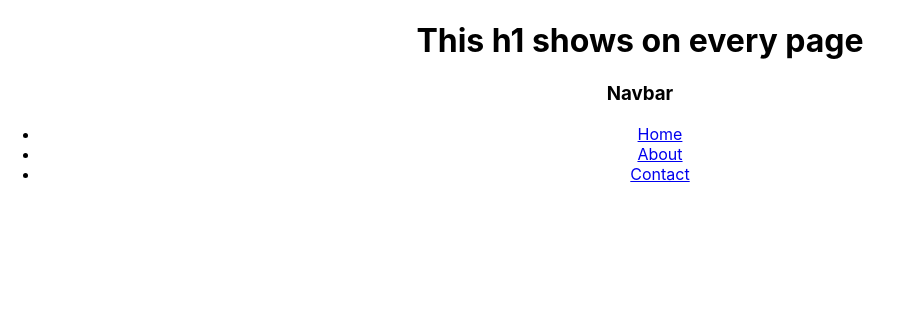
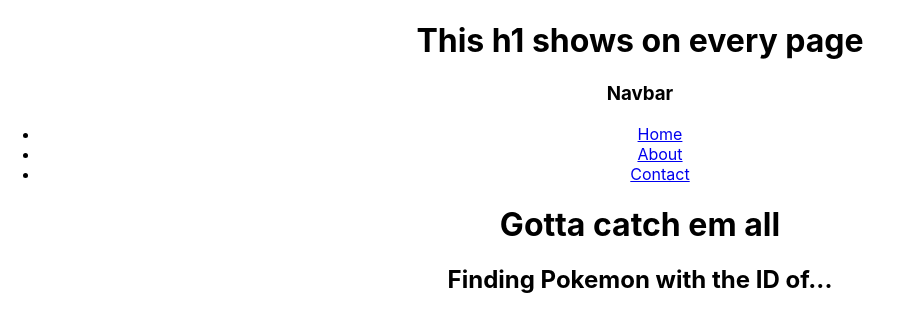
Before and after one commit to BuzSaliji/feb23-t3w6-forms, a React (Create React App) app: page /pokemon in a window 1280 px wide. Shown: the top 332 px of the page, without its empty margins (0-903 px from the left). Built offline with nearby package versions, Linux system fonts and the light colour scheme.

Commit message:
feat: pokemon page with route and params

```diff
--- a/src/App.js
+++ b/src/App.js
@@ -8,6 +8,7 @@
 import HomePage from './pages/HomePage';
 import AboutPage from './pages/AboutPage';
 import ContactPage from './pages/ContactPage';
+import PokemonFetchPage from './pages/PokemonFetchPage';
 import { Outlet } from 'react-router-dom';
 import Navbar from './components/Navbar';
 
@@ -19,6 +20,7 @@
       <Navbar />
 
       <Routes>
+
         <Route path="/" element={<HomePage />} />
 
         {/* <Route path="/about" element={<AboutPage />}> */}
@@ -38,6 +40,9 @@
           <Route path="contact" element={<ContactPage />} />
         </Route>
 
+        <Route path="/pokemon" element={<PokemonFetchPage />} />
+        <Route path="/pokemon/:pokemonId" element={<PokemonFetchPage />} />
+
       </Routes>
 
     </div>
--- a/src/pages/PokemonFetchPage.jsx
+++ b/src/pages/PokemonFetchPage.jsx
@@ -1,7 +1,14 @@
+import { useParams } from "react-router-dom"
 export default function PokemonFetchPage(props){
+
+	let {pokemonId} = useParams();
+
 	return(
 		<div>
 			<h1>Gotta catch em all</h1>
+
+
+			<h2>Finding Pokemon with the ID of... {pokemonId}</h2>
 		</div>
 	)
 }
```
